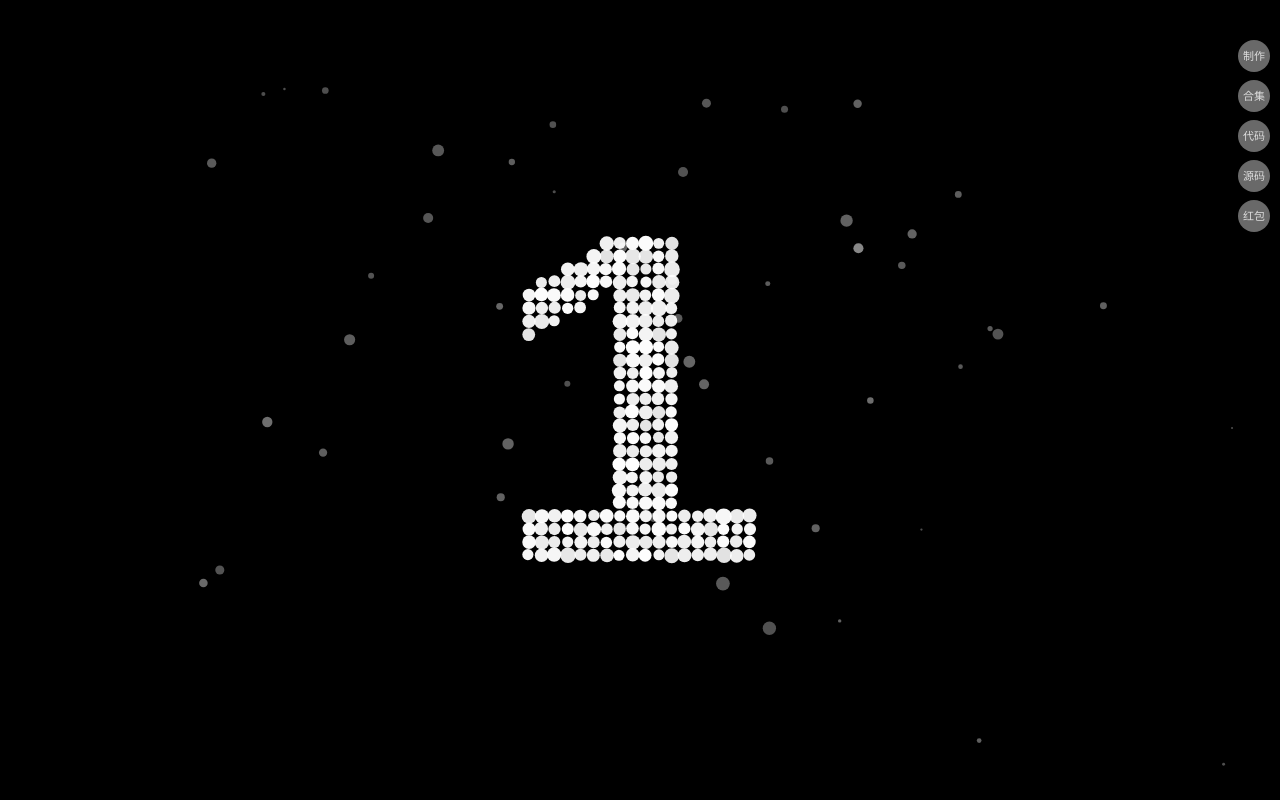
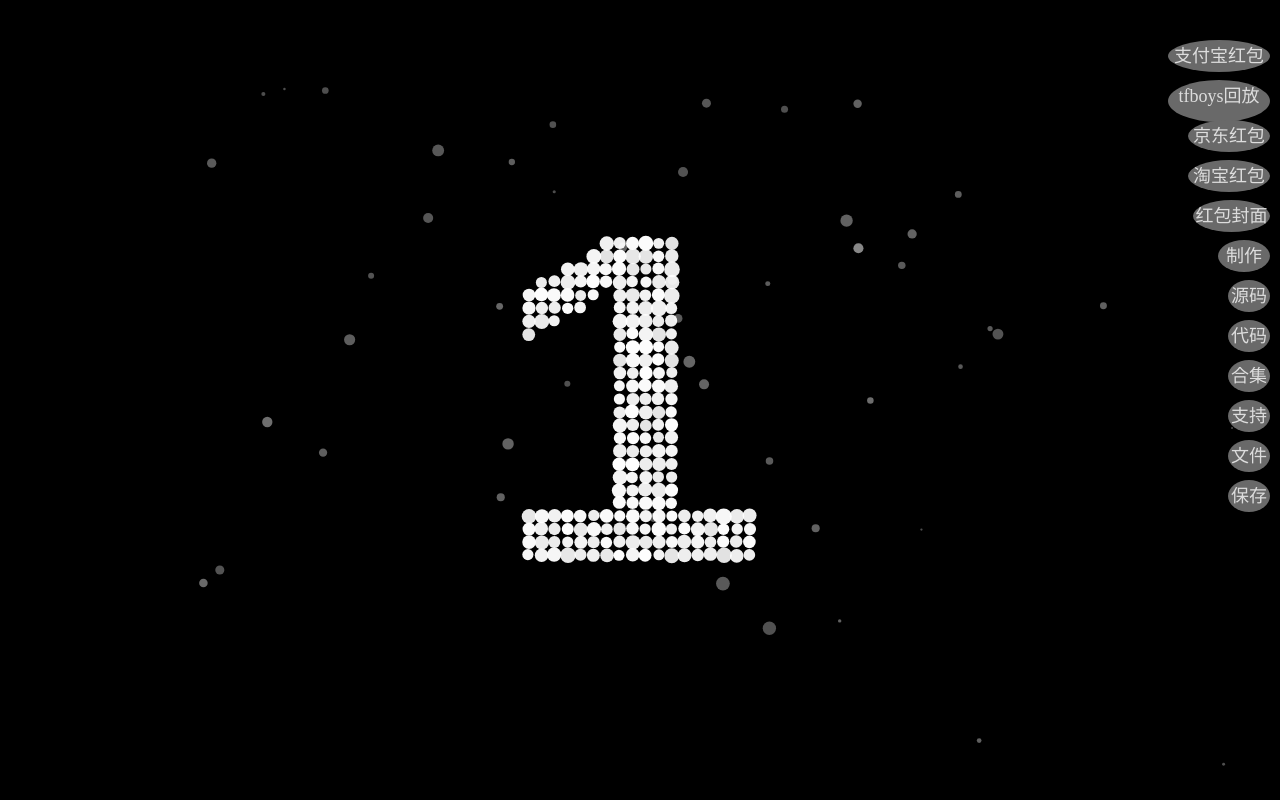
Before and after one commit to love99you/together, a plain HTML site: page index.html in a window 1280 px wide. Drawn offline with Linux system fonts and the light colour scheme.

Commit message:
Update index.html

```diff
--- a/index.html
+++ b/index.html
@@ -3,7 +3,7 @@
 
 <head>
 	<meta charset="utf-8">
-	<title>我爱你</title>
+	<title>微信公众号：可乐自媒体 爱心代码</title>
 	<meta name="language" content="zh-CN">
 
 	<style>
@@ -20,11 +20,21 @@
 </head>
 
 <body>
-	   <a href="https://mp.weixin.qq.com/s/oxLqXBcLCT8ij67DjkW2kw" style="position: fixed; top: 5%; right: 10px; width: 30px; height: 30px; z-index: 1000; background: #696969; border-radius: 50%; padding: 1.0px; text-align: center; color: #ddd; text-decoration: none; line-height: 30px; font-size: 11px;">制作</a>
-<a href="https://pan.quark.cn/s/3344d23e48a8" style="position: fixed; top: 20%; right: 10px; width: 30px; height: 30px; z-index: 997; background: #696969; border-radius: 50%; padding: 1.0px; text-align: center; color: #ddd; text-decoration: none; line-height: 30px; font-size: 11px;">源码</a>
- <a href="https://drive.uc.cn/s/4819fdecb8a24" style="position: fixed; top: 15%; right: 10px; width: 30px; height: 30px; z-index: 998; background: #696969; border-radius: 50%; padding: 1.0px; text-align: center; color: #ddd; text-decoration: none; line-height: 30px; font-size: 11px;">代码</a>
- <a href="https://pan.xunlei.com/s/VNlDcB3ABz0oNSOEv5mpSE_tA1?pwd=97rw#" style="position: fixed; top: 10%; right: 10px; width: 30px; height: 30px; z-index: 999; background: #696969; border-radius: 50%; padding: 1.0px; text-align: center; color: #ddd; text-decoration: none; line-height: 30px; font-size: 11px;">合集</a>
-<a href="https://shop1619956412.v.weidian.com/?userid=1619956412&spider_token=2720" style="position: fixed; top: 25%; right: 10px; width: 30px; height: 30px; z-index: 996; background: #696969; border-radius: 50%; padding: 1.0px; text-align: center; color: #ddd; text-decoration: none; line-height: 30px; font-size: 11px;">红包</a>
+<a href="https://mp.weixin.qq.com/s/Ftmx8ot9M_rYWFZsrJtypA" style="position: fixed; top: 5%; right: 10px; width: 100px; height: 30px; z-index: 999; background: #696969; border-radius: 50%; padding: 1.0px; text-align: center; color: #ddd; text-decoration: none; line-height: 30px; font-size: 18px;">支付宝红包</a>
+<a href="https://pan.quark.cn/s/ee4847bffd34" style="position: fixed; top: 10%; right: 10px; width: 100px; height: 40px; z-index: 999; background: #696969; border-radius: 50%; padding: 1.0px; text-align: center; color: #ddd; text-decoration: none; line-height: 30px; font-size: 18px;">tfboys回放</a>
+<a href="https://mp.weixin.qq.com/s/0_GSKq1HqEw9qLCIOV_FEg" style="position: fixed; top: 15%; right: 10px; width: 80px; height: 30px; z-index: 999; background: #696969; border-radius: 50%; padding: 1.0px; text-align: center; color: #ddd; text-decoration: none; line-height: 30px; font-size: 18px;">京东红包</a>
+<a href="https://mp.weixin.qq.com/s/TuUjGvr62RVz721_TeDRjA" style="position: fixed; top: 20%; right: 10px; width: 80px; height: 30px; z-index: 999; background: #696969; border-radius: 50%; padding: 1.0px; text-align: center; color: #ddd; text-decoration: none; line-height: 30px; font-size: 18px;">淘宝红包</a>
+<a href="https://shop1619956412.v.weidian.com/?userid=1619956412&spider_token=2720" style="position: fixed; top: 25%; right: 10px; width: 75px; height: 30px; z-index: 999; background: #696969; border-radius: 50%; padding: 1.0px; text-align: center; color: #ddd; text-decoration: none; line-height: 30px; font-size: 18px;">红包封面</a>
+<a href="https://mp.weixin.qq.com/s/YYbYUHNKEg_U3HTHEh2C5w" style="position: fixed; top: 30%; right: 10px; width: 50px; height: 30px; z-index: 999; background: #696969; border-radius: 50%; padding: 1.0px; text-align: center; color: #ddd; text-decoration: none; line-height: 30px; font-size: 18px;">制作</a>
+<a href="https://pan.quark.cn/s/3344d23e48a8" style="position: fixed; top: 35%; right: 10px; width: 40px; height: 30px; z-index: 999; background: #696969; border-radius: 50%; padding: 1.0px; text-align: center; color: #ddd; text-decoration: none; line-height: 30px; font-size: 18px;">源码</a>
+<a href="https://drive.uc.cn/s/4819fdecb8a24" style="position: fixed; top: 40%; right: 10px; width: 40px; height: 30px; z-index: 999; background: #696969; border-radius: 50%; padding: 1.0px; text-align: center; color: #ddd; text-decoration: none; line-height: 30px; font-size: 18px;">代码</a>
+<a href="https://pan.xunlei.com/s/VNlDcB3ABz0oNSOEv5mpSE_tA1?pwd=97rw#" style="position: fixed; top: 45%; right: 10px; width: 40px; height: 30px; z-index: 999; background: #696969; border-radius: 50%; padding: 1.0px; text-align: center; color: #ddd; text-decoration: none; line-height: 30px; font-size: 18px;">合集</a>
+<a href="https://mp.weixin.qq.com/s/CImse_lRLCDjB3WzAqRp1Q" style="position: fixed; top: 50%; right: 10px; width: 40px; height: 30px; z-index: 999; background: #696969; border-radius: 50%; padding: 1.0px; text-align: center; color: #ddd; text-decoration: none; line-height: 30px; font-size: 18px;">支持</a>
+<a href="https://pan.xunlei.com/s/VNvuk-JW5z1Z6FIOvcYavdLkA1?pwd=izfw#" style="position: fixed; top: 55%; right: 10px; width: 40px; height: 30px; z-index: 999; background: #696969; border-radius: 50%; padding: 1.0px; text-align: center; color: #ddd; text-decoration: none; line-height: 30px; font-size: 18px;">文件</a>
+<a href="https://pan.quark.cn/s/96dc82d97328" style="position: fixed; top: 60%; right: 10px; width: 40px; height: 30px; z-index: 999; background: #696969; border-radius: 50%; padding: 1.0px; text-align: center; color: #ddd; text-decoration: none; line-height: 30px; font-size: 18px;">保存</a>
+
+
+
 
 	<canvas style="position:absolute;width:100%;height:100%;z-index:9999" class="canvas"></canvas>
 	<div class="overlay">
```
